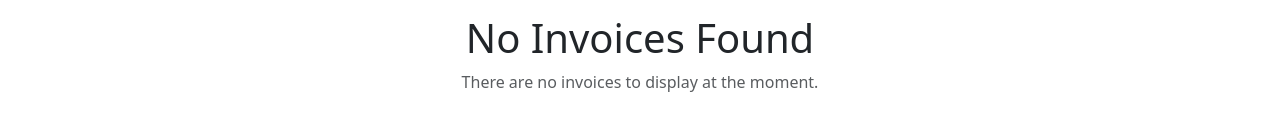
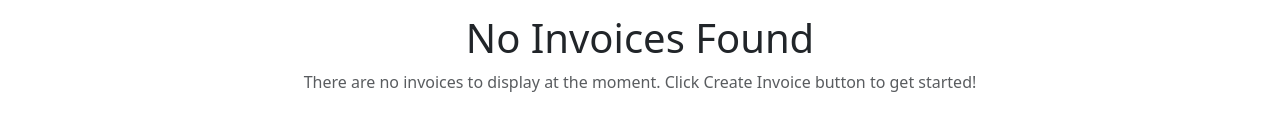
Before and after one commit to louremipsum/invoice-w-Redux, a React (Create React App) app: page / in a window 1280 px wide. Shown: the part 324-454 px from the top of the page. Built offline with nearby package versions, Linux system fonts and the light colour scheme.

Commit message:
minor: doxygen comments and linguistics correction

```diff
--- a/src/components/NoInvoices.jsx
+++ b/src/components/NoInvoices.jsx
@@ -1,5 +1,9 @@
 import React from "react";
 
+/**
+ * Renders a component to display when no invoices are found.
+ * @returns {JSX.Element} The NoInvoices component.
+ */
 const NoInvoices = () => {
   return (
     <div
@@ -20,7 +24,9 @@ const NoInvoices = () => {
 
       <h1>No Invoices Found</h1>
       <p className="text-body-secondary">
-        There are no invoices to display at the moment.
+        There are no invoices to display at the moment. Click{" "}
+        <span style={{ fontWeight: 500 }}>Create Invoice </span>
+        button to get started!
       </p>
     </div>
   );
```
